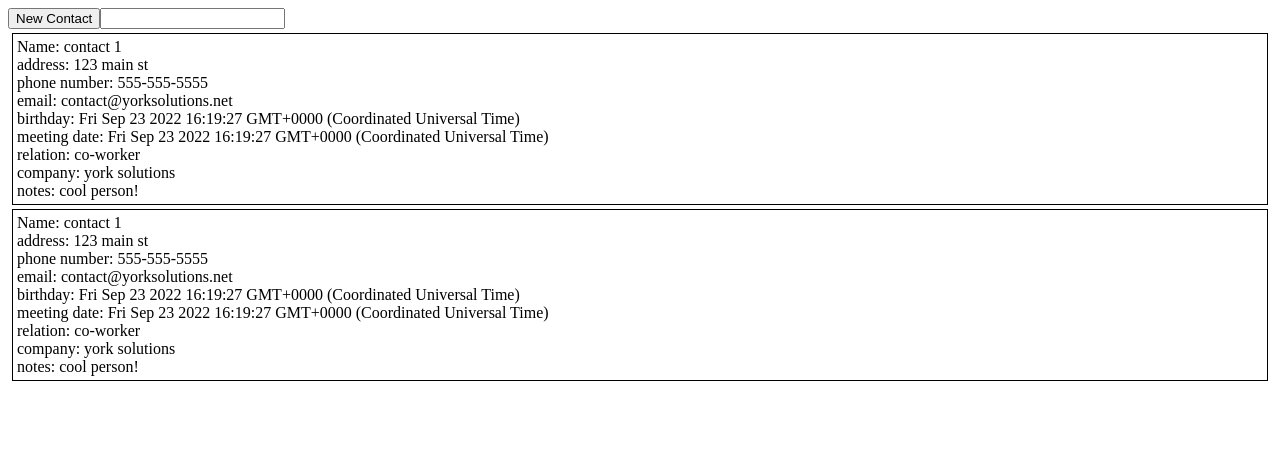
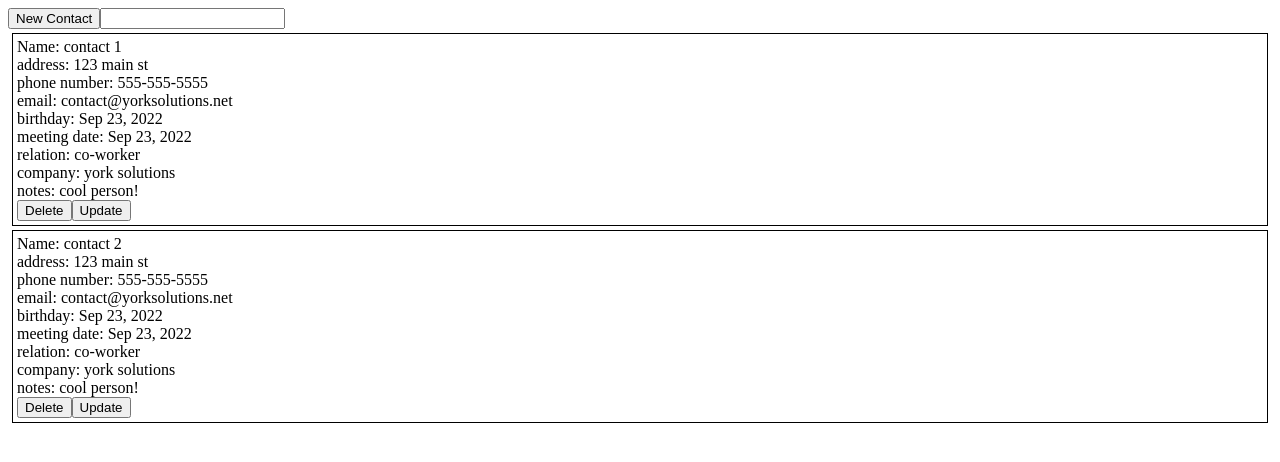
Before and after one commit to york-b2e-optum-sept-2022/address-book, an Angular app: page / in a window 1280 px wide. Shown: the top 462 px of the page. Built offline with nearby package versions, Linux system fonts and the light colour scheme.

Commit message:
finished crud operations added filter to contact list

```diff
--- a/package.json
+++ b/package.json
@@ -28,6 +28,7 @@
     "@angular/cli": "~14.2.3",
     "@angular/compiler-cli": "^14.2.0",
     "@types/jasmine": "~4.0.0",
+    "@types/uuid": "^8.3.4",
     "jasmine-core": "~4.3.0",
     "karma": "~6.4.0",
     "karma-chrome-launcher": "~3.1.0",
--- a/src/app/app.component.html
+++ b/src/app/app.component.html
@@ -7,14 +7,18 @@
 <div *ngIf="isLoggedIn === true">
 
   <app-contact-list
-    *ngIf="isCreating === false"
+    *ngIf="selectedContact === null"
     [list]="contactList"
     (newContact)="newContact()"
+    (onDelete)="deleteContact($event)"
+    (onUpdate)="updateContactSelect($event)"
   ></app-contact-list>
 
   <app-contact-input
-    *ngIf="isCreating === true"
+    *ngIf="selectedContact !== null"
+    [contact]="selectedContact"
     (onCancel)="cancelCreate()"
+    (onSubmit)="onContactInputSubmit($event)"
   ></app-contact-input>
 
 </div>
--- a/src/app/app.component.ts
+++ b/src/app/app.component.ts
@@ -1,6 +1,7 @@
 import {Component} from '@angular/core';
 import {IAccount} from "./interfaces/IAccount";
 import {IContact} from "./interfaces/IContact";
+import {v4 as uuidv4} from 'uuid';
 
 @Component({
   selector: 'app-root',
@@ -10,7 +11,7 @@ import {IContact} from "./interfaces/IContact";
 export class AppComponent {
 
   isLoggedIn: boolean = true;
-  isCreating: boolean = false;
+  selectedContact: IContact | null = null;
 
   accountList: IAccount[] = [
     {username: 'adam', password: 'admin'},
@@ -18,7 +19,7 @@ export class AppComponent {
   ]
   contactList: IContact[] = [
     {
-      id: 0,
+      id: '123',
       name: 'contact 1',
       address: '123 main st',
       birthday: new Date(),
@@ -30,8 +31,8 @@ export class AppComponent {
       relation: 'co-worker'
     },
     {
-      id: 0,
-      name: 'contact 1',
+      id: '321',
+      name: 'contact 2',
       address: '123 main st',
       birthday: new Date(),
       meetingDate: new Date(),
@@ -40,9 +41,43 @@ export class AppComponent {
       notes: 'cool person!',
       phoneNumber: '555-555-5555',
       relation: 'co-worker'
-    }
+    },
   ]
 
+  onContactInputSubmit(contact: IContact) {
+    if (contact.id === "") {
+      this.addContact(contact);
+    } else {
+      this.updateContact(contact);
+    }
+
+    this.selectedContact = null;
+  }
+
+  // modify contactList
+  addContact(contact: IContact) {
+    contact.id = uuidv4();
+    this.contactList.push(contact);
+  }
+
+  updateContact(updatedContact: IContact) {
+    const index = this.contactList.findIndex(contact => contact.id === updatedContact.id);
+    if (index === -1) {
+      console.error('unable to find updatedContact in the list');
+      return
+    }
+
+    this.contactList[index] = updatedContact;
+  }
+
+  deleteContact(id: string) {
+    this.contactList = this.contactList.filter(
+      contact => contact.id !== id
+    );
+  }
+
+
+  // reaction to event
   onLogin(loginCreds: IAccount) {
     const foundAccount = this.accountList.find((account) => {
       return account.username === loginCreds.username
@@ -58,15 +93,33 @@ export class AppComponent {
   }
 
   newContact() {
-    this.isCreating = true;
+    this.selectedContact = {
+      id: "",
+      name: "",
+      address: "",
+      phoneNumber: "",
+      email: "",
+      birthday: new Date(),
+      meetingDate: new Date(),
+      relation: "",
+      company: "",
+      notes: "",
+    }
   }
 
   cancelCreate() {
-    this.isCreating = false;
+    this.selectedContact = null;
   }
 
-  createContact() {
 
+  updateContactSelect(id: string) {
+    const contact = this.contactList.find(contact => contact.id === id);
+    if (contact === undefined) {
+      console.error('unable to find contact');
+      return;
+    }
+
+    this.selectedContact = {...contact};
   }
 
 }
--- a/src/app/contact-input/contact-input.component.html
+++ b/src/app/contact-input/contact-input.component.html
@@ -24,13 +24,13 @@
 
 <div>
   <label>
-    Birthday: <input [(ngModel)]="contact.birthday">
+    Birthday: <input [(ngModel)]="contact.birthday" type="date">
   </label>
 </div>
 
 <div>
   <label>
-    Meeting Date: <input [(ngModel)]="contact.meetingDate">
+    Meeting Date: <input [(ngModel)]="contact.meetingDate" type="date">
   </label>
 </div>
 
@@ -53,4 +53,4 @@
 </div>
 
 <button (click)="onCancelClick()">Cancel</button>
-<button (click)="onSubmit()">Submit</button>
+<button (click)="onSubmitClick()">Submit</button>
--- a/src/app/contact-input/contact-input.component.ts
+++ b/src/app/contact-input/contact-input.component.ts
@@ -1,4 +1,4 @@
-import {Component, EventEmitter, OnInit, Output} from '@angular/core';
+import {Component, EventEmitter, Input, OnInit, Output} from '@angular/core';
 import {IContact} from "../interfaces/IContact";
 
 @Component({
@@ -8,20 +8,9 @@ import {IContact} from "../interfaces/IContact";
 })
 export class ContactInputComponent implements OnInit {
 
-  contact: IContact = {
-    id: -1,
-    name: "",
-    address: "",
-    phoneNumber: "",
-    email: "",
-    birthday: new Date(),
-    meetingDate: new Date(),
-    relation: "",
-    company: "",
-    notes: "",
-  };
-
+  @Input() contact!: IContact;
   @Output() onCancel = new EventEmitter<undefined>();
+  @Output() onSubmit = new EventEmitter<IContact>();
 
   constructor() { }
 
@@ -33,8 +22,11 @@ export class ContactInputComponent implements OnInit {
     this.onCancel.emit();
   }
 
-  onSubmit() {
-    console.log(this.contact)
+  onSubmitClick() {
+    this.contact.birthday = new Date(this.contact.birthday);
+    this.contact.meetingDate = new Date(this.contact.meetingDate);
+
+    this.onSubmit.emit(this.contact)
   }
 
 }
--- a/src/app/contact-list/contact-list.component.html
+++ b/src/app/contact-list/contact-list.component.html
@@ -1,9 +1,11 @@
 <button (click)="onClick()">New Contact</button>
-<input>
+<input [ngModel]="searchText" (ngModelChange)="filterList($event)" >
 
 <div class="contact-list">
   <app-contact
-    *ngFor="let contactData of list"
+    *ngFor="let contactData of displayList"
     [contact]="contactData"
+    (onDelete)="deleteContact($event)"
+    (onUpdate)="updateContact($event)"
   ></app-contact>
 </div>
--- a/src/app/contact-list/contact-list.component.ts
+++ b/src/app/contact-list/contact-list.component.ts
@@ -10,16 +10,35 @@ export class ContactListComponent implements OnInit {
 
   @Input() list!: IContact[];
   @Output() newContact = new EventEmitter<undefined>();
+  @Output() onDelete = new EventEmitter<string>();
+  @Output() onUpdate = new EventEmitter<string>();
+
+  displayList!: IContact[];
+  searchText: string = "";
 
   constructor() {
   }
 
   ngOnInit(): void {
-    console.log(this.list)
+    this.displayList = [...this.list];
+  }
+
+  filterList(searchText: any) {
+    this.displayList = this.list.filter((contact) => {
+      return contact.name.includes(searchText);
+    })
   }
 
   onClick() {
     this.newContact.emit();
   }
 
+  deleteContact(id: string) {
+    this.onDelete.emit(id);
+  }
+
+  updateContact(id: string) {
+    this.onUpdate.emit(id);
+  }
+
 }
--- a/src/app/contact/contact.component.html
+++ b/src/app/contact/contact.component.html
@@ -3,9 +3,12 @@
   <div>address: {{contact.address}}</div>
   <div>phone number: {{contact.phoneNumber}}</div>
   <div>email: {{contact.email}}</div>
-  <div>birthday: {{contact.birthday}}</div>
-  <div>meeting date: {{contact.meetingDate}}</div>
+  <div>birthday: {{contact.birthday | date }}</div>
+  <div>meeting date: {{contact.meetingDate | date}}</div>
   <div>relation: {{contact.relation}}</div>
   <div>company: {{contact.company}}</div>
   <div>notes: {{contact.notes}}</div>
+
+  <button (click)="onDeleteClick()">Delete</button>
+  <button (click)="onUpdateClick()">Update</button>
 </div>
--- a/src/app/contact/contact.component.ts
+++ b/src/app/contact/contact.component.ts
@@ -1,4 +1,4 @@
-import {Component, Input, OnInit} from '@angular/core';
+import {Component, EventEmitter, Input, OnInit, Output} from '@angular/core';
 import {IContact} from "../interfaces/IContact";
 
 @Component({
@@ -9,6 +9,8 @@ import {IContact} from "../interfaces/IContact";
 export class ContactComponent implements OnInit {
 
   @Input() contact!: IContact;
+  @Output() onDelete = new EventEmitter<string>();
+  @Output() onUpdate = new EventEmitter<string>();
 
   constructor() { }
 
@@ -16,4 +18,12 @@ export class ContactComponent implements OnInit {
     console.log(this.contact)
   }
 
+  onDeleteClick() {
+    this.onDelete.emit(this.contact.id);
+  }
+
+  onUpdateClick() {
+    this.onUpdate.emit(this.contact.id);
+  }
+
 }
--- a/src/app/interfaces/IContact.ts
+++ b/src/app/interfaces/IContact.ts
@@ -1,5 +1,5 @@
 export interface IContact {
-  id: number
+  id: string
   name: string
   address: string
   phoneNumber: string
```
Also changed, not shown: 1 other file (tests, documents, lock files or other folders).
